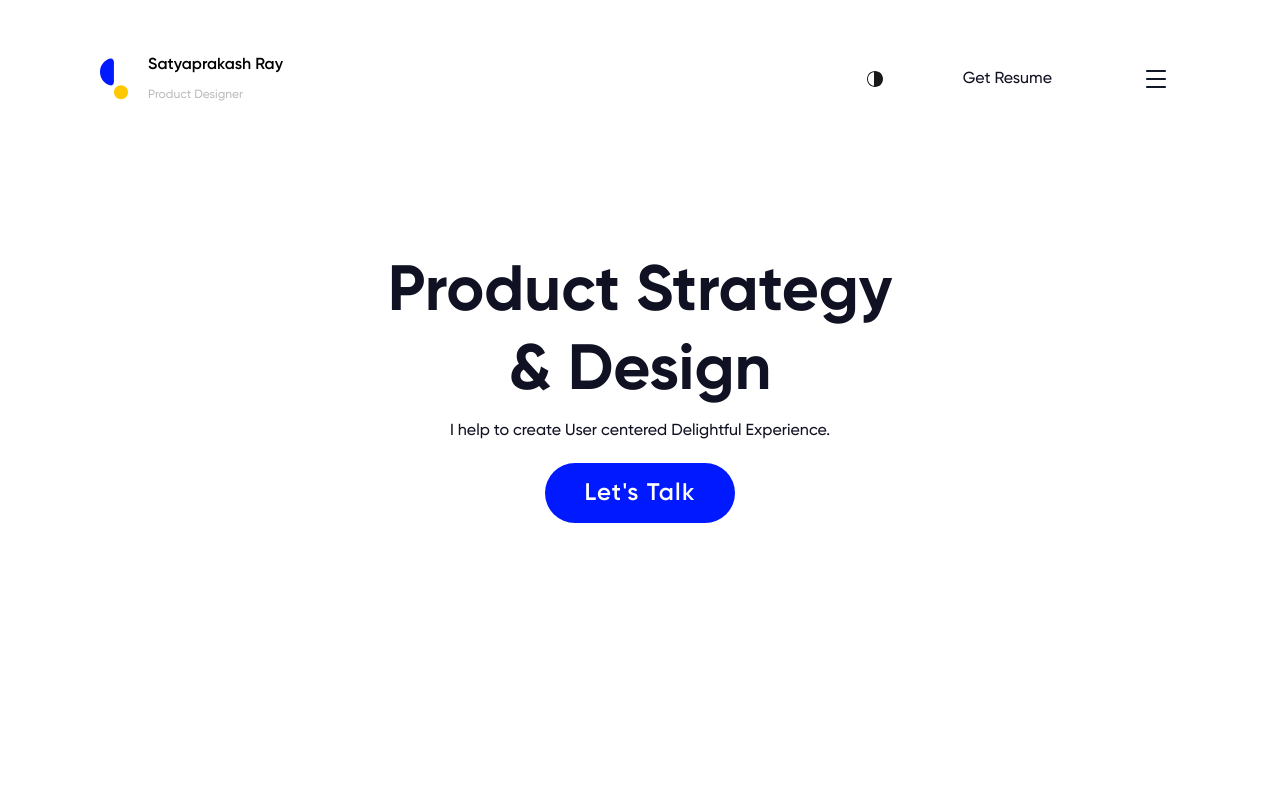
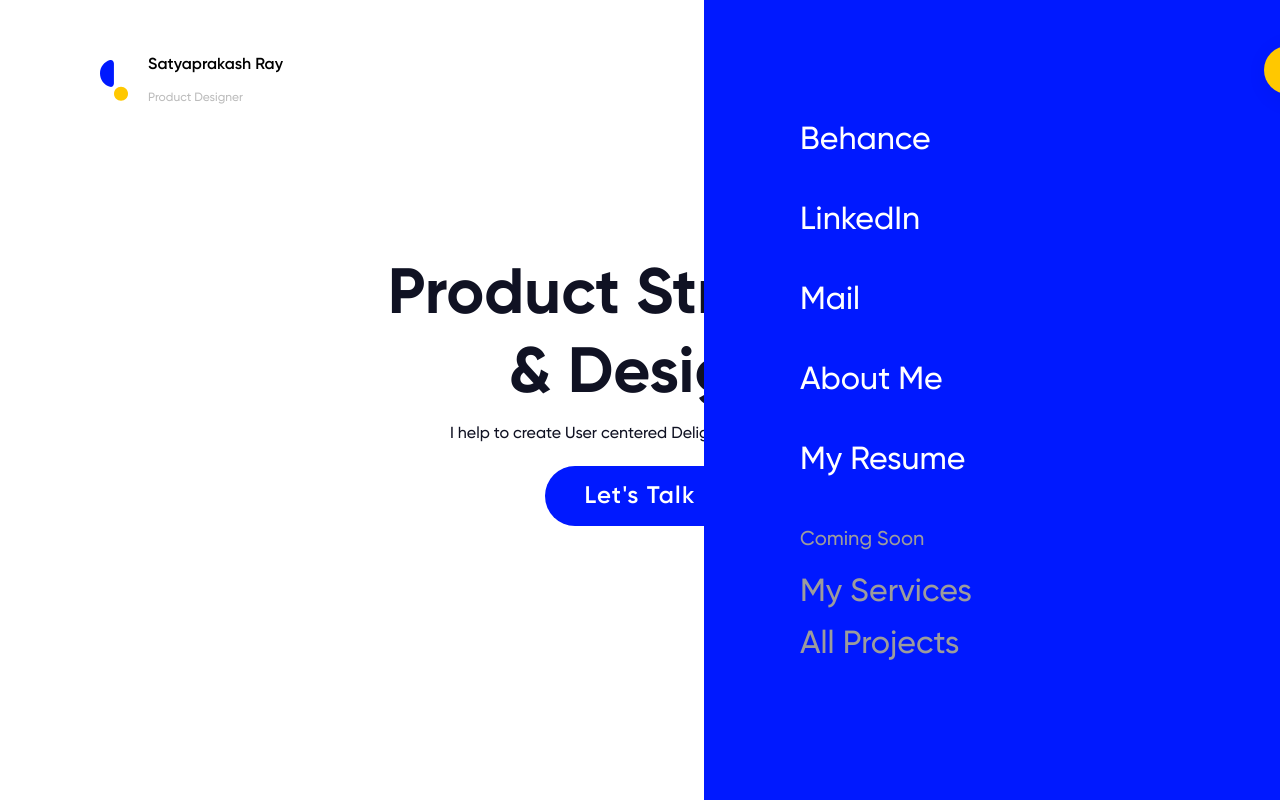
Before and after one commit to heytulsiprasad/satya-design, a Next.js app: page / in a window 1280 px wide. Shown: the top 800 px of the page. Built offline with nearby package versions, Linux system fonts and the light colour scheme.

Commit message:
Add sidebar drawer in home page

```diff
--- a/components/Navbar/index.js
+++ b/components/Navbar/index.js
@@ -1,13 +1,21 @@
-import React from 'react'
+import React, { useState, useRef, forwardRef } from 'react'
 import Image from 'next/image'
 
 import logo from '../../assets/logo.svg'
 import theme from '../../assets/theme.svg'
 import hamburger from '../../assets/hamburger.svg'
 import { NavbarContainer, NavList, NavHero } from './styles'
+import Sidebar from '../Sidebar'
+import useOnClickOutside from '../../hooks/useOnClickOutside'
 
 const Navbar = () => {
+  const ref = useRef()
+
+  const [open, setOpen] = useState(true)
+  useOnClickOutside(ref, () => setOpen(false))
+
   return (
+    <>
       <NavbarContainer>
         <NavHero>
           <Image src={logo} alt="Logo of project" width={28} height={40} />
@@ -19,22 +27,30 @@ const Navbar = () => {
         <NavList>
           <ul>
             <li>
+              <button>
                 <Image
                   src={theme}
                   alt="Theme change button"
                   width={16}
                   height={16}
                 />
+              </button>
             </li>
             <li>
+              <button>
                 <p>Get Resume</p>
+              </button>
             </li>
             <li>
+              <button onClick={() => setOpen((c) => !c)}>
                 <Image src={hamburger} alt="Hamburger Menu" />
+              </button>
             </li>
           </ul>
         </NavList>
       </NavbarContainer>
+      <Sidebar setOpen={setOpen} open={open} ref={ref} />
+    </>
   )
 }
 
--- a/components/Navbar/styles.js
+++ b/components/Navbar/styles.js
@@ -44,15 +44,22 @@ export const NavList = styled.div`
       margin-left: 8rem;
     }
 
+    button {
+      border: none;
+      background: none;
+      cursor: pointer;
+
+      p {
+        font-family: 'Gilroy';
+        font-style: normal;
+        font-weight: 500;
+        font-size: 16px;
+        color: #101223;
+      }
+    }
+
     li span {
       display: block !important;
     }
   }
-
-  p {
-    font-style: normal;
-    font-weight: 500;
-    font-size: 16px;
-    color: #101223;
-  }
 `
--- a/components/Project/index.js
+++ b/components/Project/index.js
@@ -4,8 +4,6 @@ import Image from 'next/image'
 import { ProjectContainer, Font } from './styles'
 
 const Project = ({ subtitle, title, categories, photo, background, color }) => {
-  console.log({ subtitle, title, categories, photo, background, color })
-
   return (
     <ProjectContainer background={background}>
       <div className="left">
--- /dev/null
+++ b/components/Sidebar/index.js
@@ -0,0 +1,52 @@
+import React, { forwardRef } from 'react'
+import Image from 'next/image'
+
+import { SidebarContainer, Close, Content } from './styles'
+import cross from '../../assets/cross.svg'
+
+// eslint-disable-next-line react/display-name
+const Sidebar = forwardRef(({ open, setOpen }, ref) => {
+  return (
+    <SidebarContainer close={!open} ref={ref}>
+      <Close>
+        <button onClick={() => setOpen((c) => !c)}>
+          <Image src={cross} alt="Close button" width={24} height={24} />
+        </button>
+      </Close>
+      <Content>
+        <div className="start">
+          <ul>
+            <li>
+              <h2>Behance</h2>
+            </li>
+            <li>
+              <h2>LinkedIn</h2>
+            </li>
+            <li>
+              <h2>Mail</h2>
+            </li>
+            <li>
+              <h2>About Me</h2>
+            </li>
+            <li>
+              <h2>My Resume</h2>
+            </li>
+          </ul>
+        </div>
+        <div className="end">
+          <h4>Coming Soon</h4>
+          <ul>
+            <li>
+              <h2>My Services</h2>
+            </li>
+            <li>
+              <h2>All Projects</h2>
+            </li>
+          </ul>
+        </div>
+      </Content>
+    </SidebarContainer>
+  )
+})
+
+export default Sidebar
--- /dev/null
+++ b/components/Sidebar/styles.js
@@ -0,0 +1,71 @@
+import styled from 'styled-components'
+
+export const SidebarContainer = styled.div`
+  height: 100vh;
+  width: 55vw;
+  background: #0019ff;
+  color: #fff;
+  position: fixed;
+  z-index: 100;
+  top: 0;
+  left: ${(props) => (props.close ? '100vw' : '55vw')};
+  display: flex;
+  flex-direction: column;
+  padding: 4.6rem 9.6rem;
+  overflow: hidden;
+  transition: left 0.5s cubic-bezier(0.82, 0.085, 0.395, 0.895);
+`
+
+export const Close = styled.div`
+  background: #ffc800;
+  box-shadow: 4px 4px 24px rgba(0, 0, 0, 0.08);
+  border-radius: 24px;
+  display: flex;
+  align-items: center;
+  justify-content: center;
+  width: 4.8rem;
+  height: 4.8rem;
+  align-self: flex-end;
+
+  button {
+    background: none;
+    border: none;
+    padding: 1.2rem;
+    cursor: pointer;
+  }
+`
+
+export const Content = styled.div`
+  margin-top: 2.6rem;
+
+  ul {
+    list-style-type: none;
+  }
+
+  .start {
+    h2 {
+      font-weight: 500;
+      font-size: 32px;
+      line-height: 40px;
+      margin-bottom: 4rem;
+    }
+  }
+
+  .end {
+    h4 {
+      font-weight: 500;
+      font-size: 20px;
+      line-height: 40px;
+      color: #9c9c9c;
+      margin-bottom: 1.2rem;
+    }
+
+    h2 {
+      font-weight: 500;
+      font-size: 32px;
+      line-height: 40px;
+      color: #9c9c9c;
+      margin-bottom: 1.2rem;
+    }
+  }
+`
--- /dev/null
+++ b/hooks/useOnClickOutside.js
@@ -0,0 +1,31 @@
+import { useState, useEffect, useRef } from 'react'
+
+// Hook
+function useOnClickOutside(ref, handler) {
+  useEffect(
+    () => {
+      const listener = (event) => {
+        // Do nothing if clicking ref's element or descendent elements
+        if (!ref.current || ref.current.contains(event.target)) {
+          return
+        }
+        handler(event)
+      }
+      document.addEventListener('mousedown', listener)
+      document.addEventListener('touchstart', listener)
+      return () => {
+        document.removeEventListener('mousedown', listener)
+        document.removeEventListener('touchstart', listener)
+      }
+    },
+    // Add ref and handler to effect dependencies
+    // It's worth noting that because passed in handler is a new ...
+    // ... function on every render that will cause this effect ...
+    // ... callback/cleanup to run every render. It's not a big deal ...
+    // ... but to optimize you can wrap handler in useCallback before ...
+    // ... passing it into this hook.
+    [ref, handler]
+  )
+}
+
+export default useOnClickOutside
--- a/styles/globals.css
+++ b/styles/globals.css
@@ -12,4 +12,5 @@ html {
 
 body {
   font-family: 'Gilroy', 'Segoe UI', serif;
+  overflow-x: hidden;
 }
```
Also changed, not shown: assets/cross.svg (added). Lines whose indentation alone changed are shown as unchanged.
